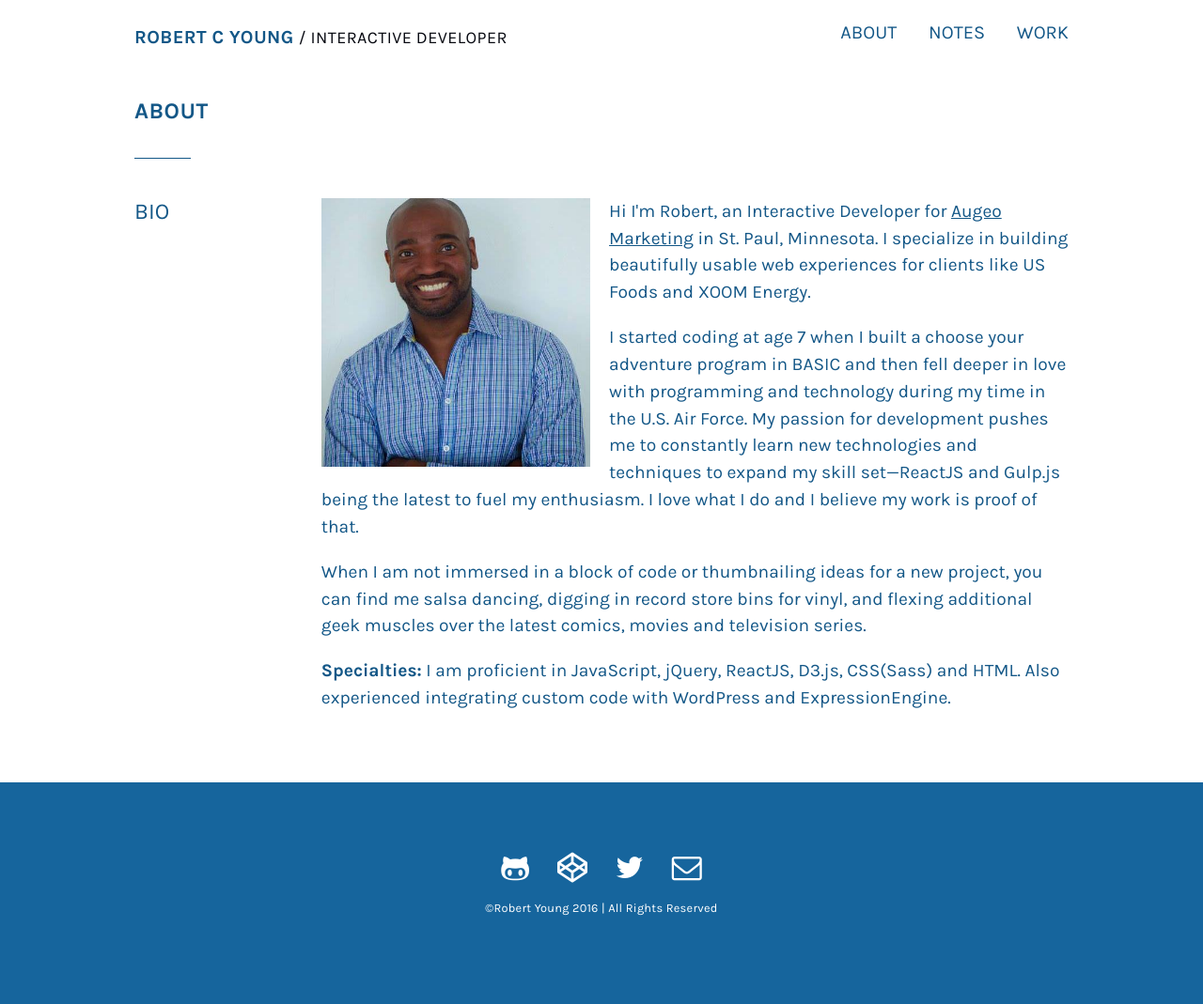
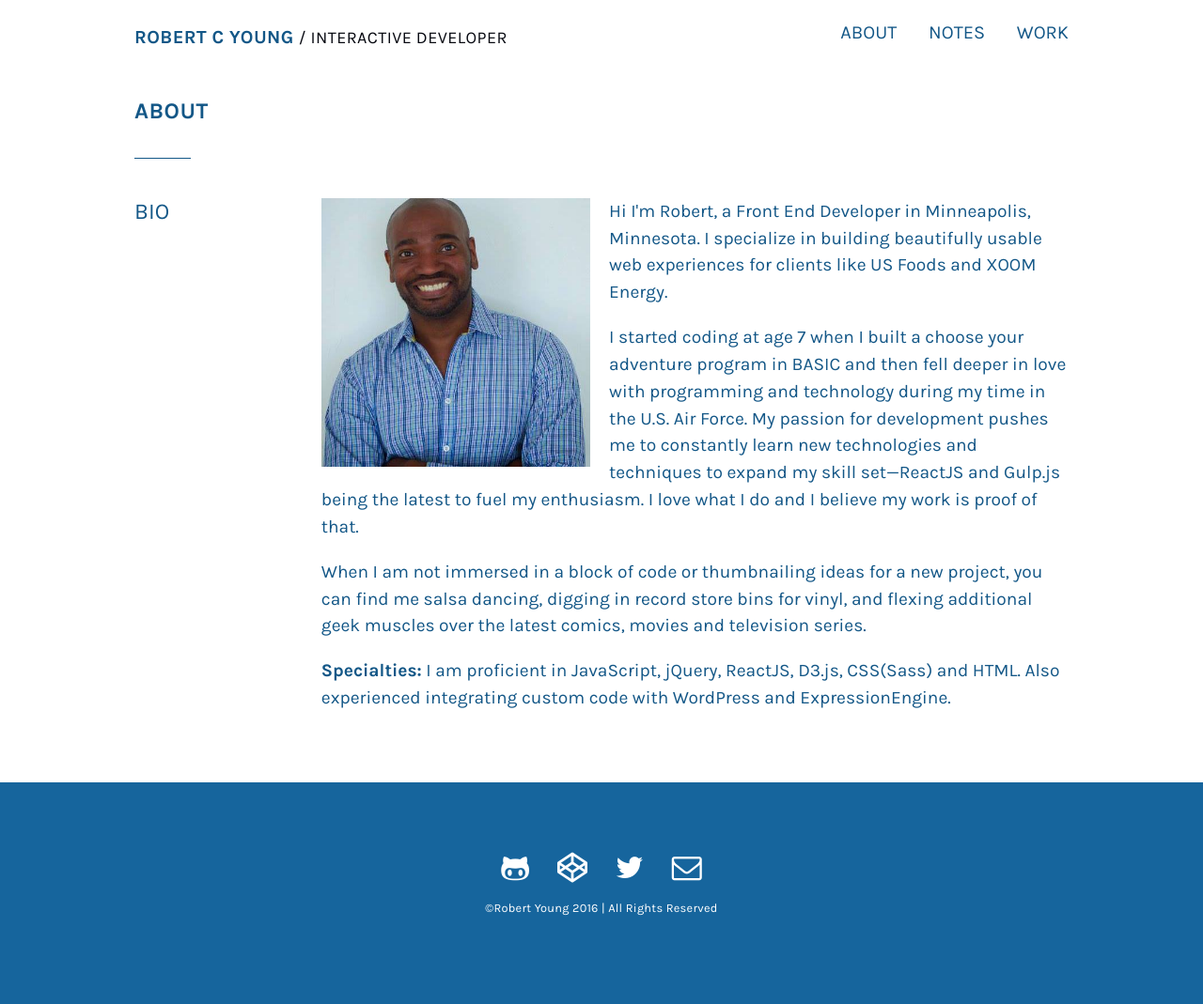
Before and after one commit to ryoungz/robblog, a Jekyll site: the page built from about.html, in a window 1280 px wide. Shown: the whole page at 94% size. Built offline with Jekyll 4.4.1, drawn with Linux system fonts in a browser that asks for light colours; nearby versions of some CDN libraries.

Commit message:
Update job title.

```diff
--- a/about.html
+++ b/about.html
@@ -12,7 +12,7 @@ menuitem: true
             <div class="info-title">Bio</div>
             <div class="info-description">
             <img class="info-photo" src="img/bio_photo.jpg" alt="Robert bio photo">
-            <p>Hi I'm Robert, an Interactive Developer for <a href="http://augeomarketing.com" target="_blank">Augeo Marketing</a> in St. Paul, Minnesota. I specialize in building beautifully usable web experiences for clients like US Foods and XOOM Energy.</p>
+            <p>Hi I'm Robert, a Front End Developer in Minneapolis, Minnesota. I specialize in building beautifully usable web experiences for clients like US Foods and XOOM Energy.</p>
             <p>I started coding at age 7 when I built a choose your adventure program in BASIC and then fell deeper in love with programming and technology during my time in the U.S. Air Force. My passion for development pushes me to constantly learn new technologies and techniques to expand my skill set—ReactJS and Gulp.js being the latest to fuel my enthusiasm. I love what I do and I believe my work is proof of that.</p>
             <p>When I am not immersed in a block of code or thumbnailing ideas for a new project, you can find me salsa dancing, digging in record store bins for vinyl, and flexing additional geek muscles over the latest comics, movies and television series.</p>
             <p><strong>Specialties:</strong> I am proficient in JavaScript, jQuery, ReactJS, D3.js, CSS(Sass) and HTML. Also experienced integrating custom code with WordPress and ExpressionEngine.</p>
```
